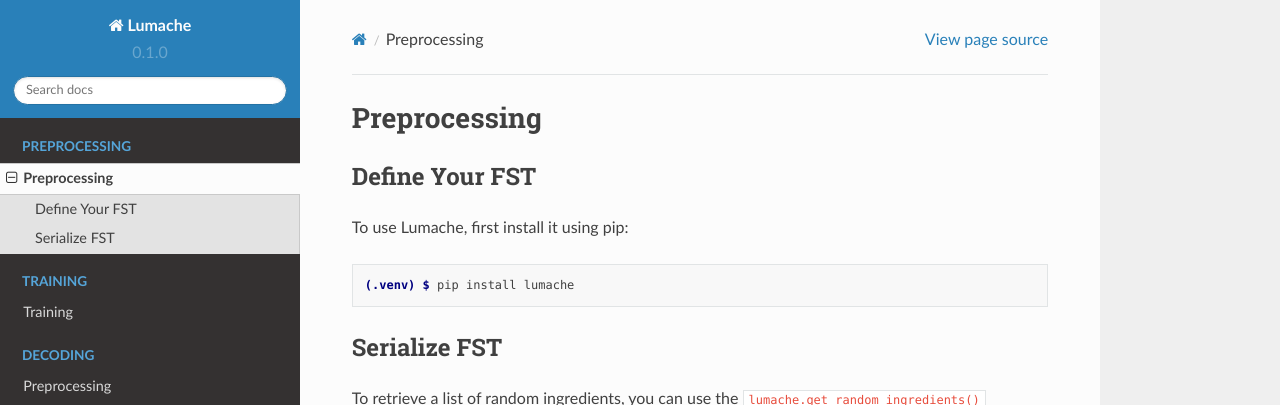
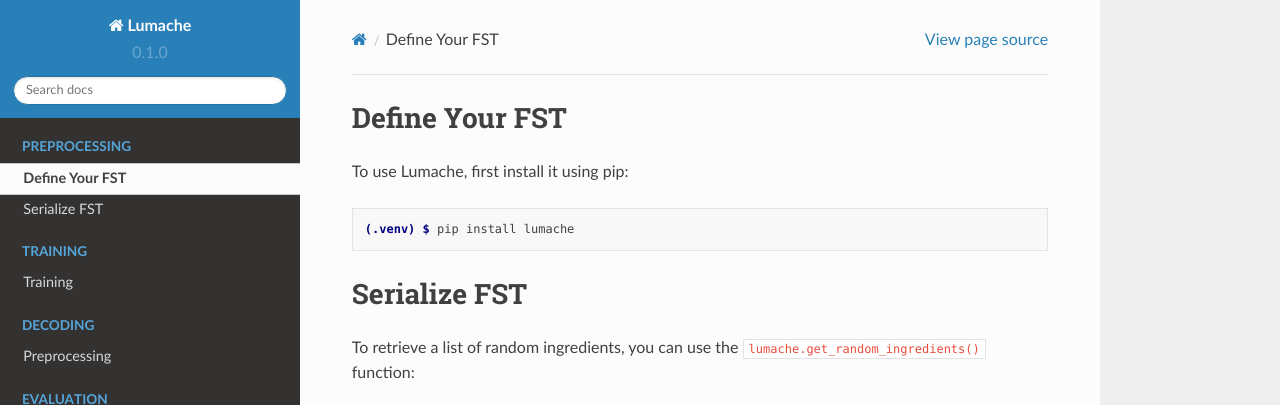
Before and after one commit to steventan0110/nFST, a Sphinx documentation site: the page built from docs/source/preprocess.rst, in a window 1280 px wide and 1095 px high, cut to the strip 0-405 px from the top of the window. Built offline with Sphinx 7.4.7 and the Read the Docs theme 2.0.0, drawn with Linux system fonts in a browser that asks for light colours.

Commit message:
Update preprocess.rst

```diff
--- a/docs/source/preprocess.rst
+++ b/docs/source/preprocess.rst
@@ -1,10 +1,5 @@
-Preprocessing
-=====
-
-.. _fst:
-
 Define Your FST
-------------
+================
 
 To use Lumache, first install it using pip:
 
@@ -13,7 +8,7 @@
    (.venv) $ pip install lumache
 
 Serialize FST
-----------------
+==============
 
 To retrieve a list of random ingredients,
 you can use the ``lumache.get_random_ingredients()`` function:
```
